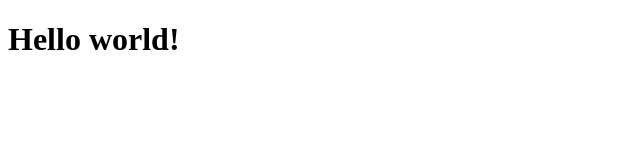
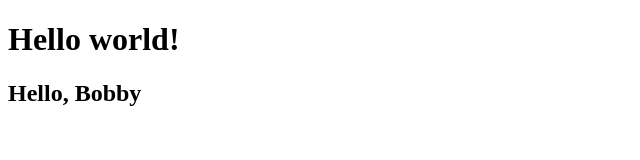
Before and after one commit to triple888eight/project, a plain HTML site: page index.html in a window 1280 px wide. Shown: the whole page, without its empty margins (0-640 px from the left). Drawn offline with Linux system fonts and the light colour scheme.

Commit message:
index mod

```diff
--- a/index.html
+++ b/index.html
@@ -8,5 +8,6 @@
 </head>
 <body>
     <h1>Hello world!</h1>
+    <h2>Hello, Bobby</h2>
 </body>
 </html>
```
